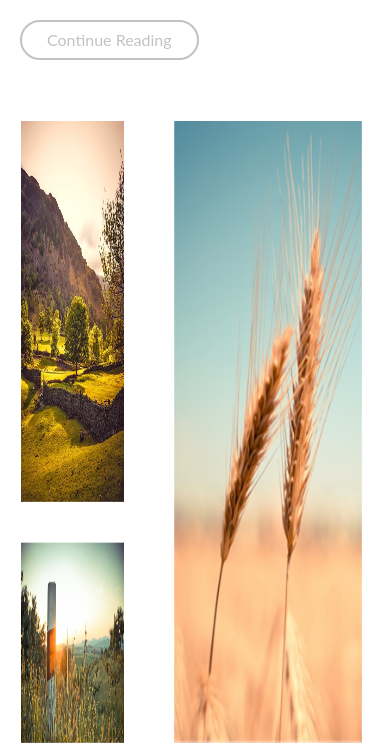
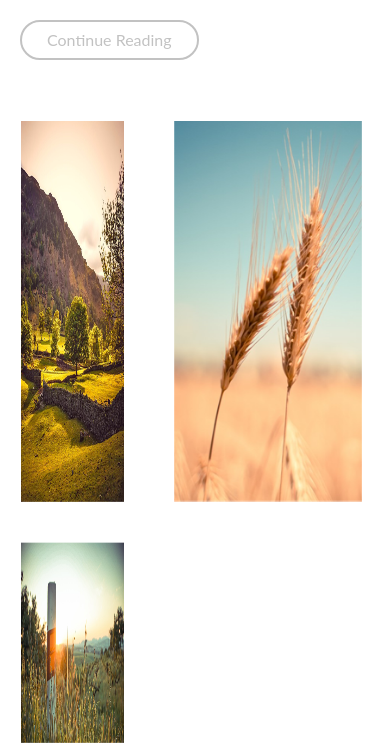
Before and after one commit to artyomP1/blogin-site, a plain HTML site: page index.html in a window 390 px wide. Shown: the part 1080-1825 px from the top of the page. Drawn offline with Linux system fonts and the light colour scheme.

Commit message:
responsive version 5

```diff
--- a/css/style.css
+++ b/css/style.css
@@ -558,7 +558,7 @@ header .logo {
         max-width: 740px;
         margin: 0 auto;
         /* height: 100%; */
-        height: auto;
+        /* height: auto; */
     }
     .img1 {
         grid-area: m;
@@ -567,8 +567,8 @@ header .logo {
     }
     .img2 {
         grid-area: h;
-        grid-area: 2 span;
-        height: 100%;
+        /* grid-area: 2 span; */
+        /* height: 100%; */
     }
     .img3 {
         grid-area: c;
```
